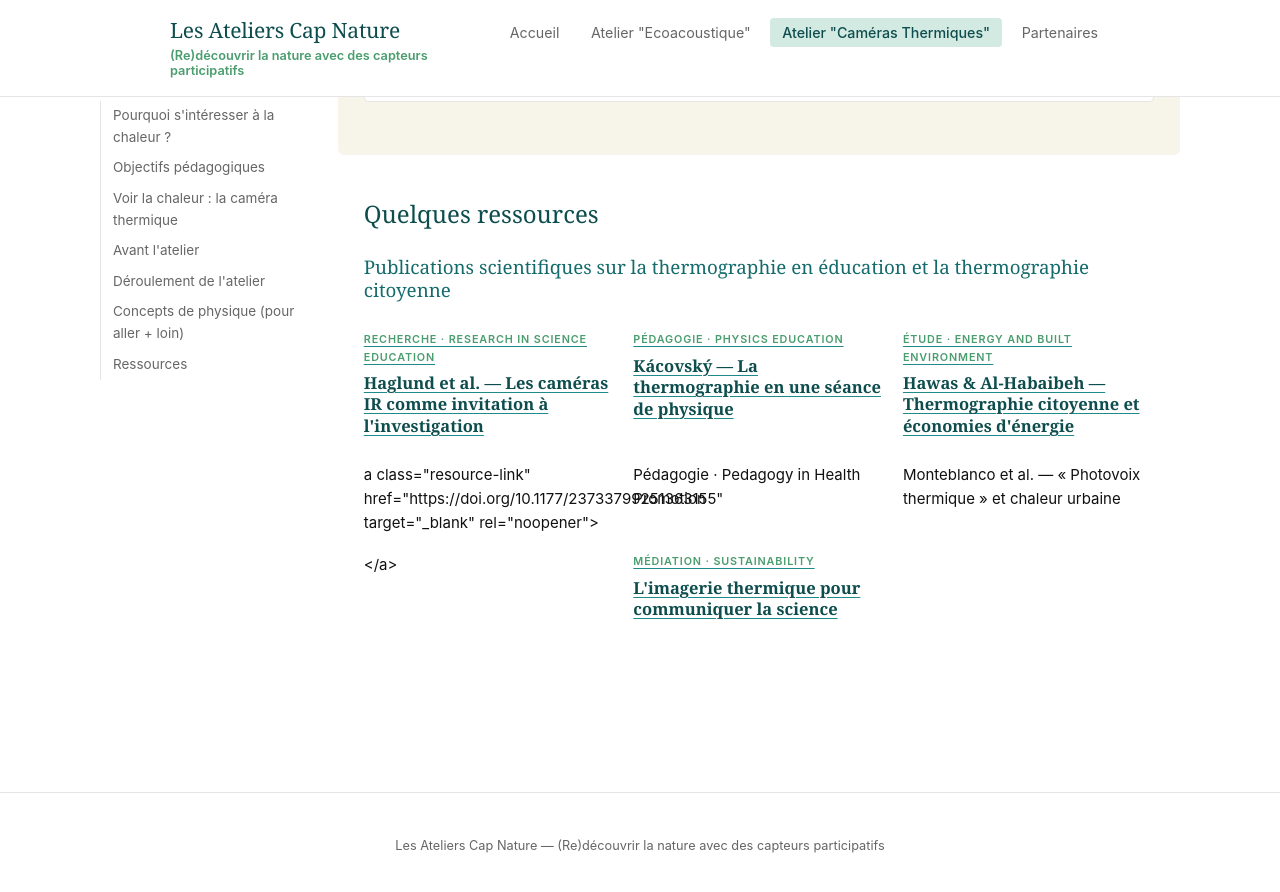
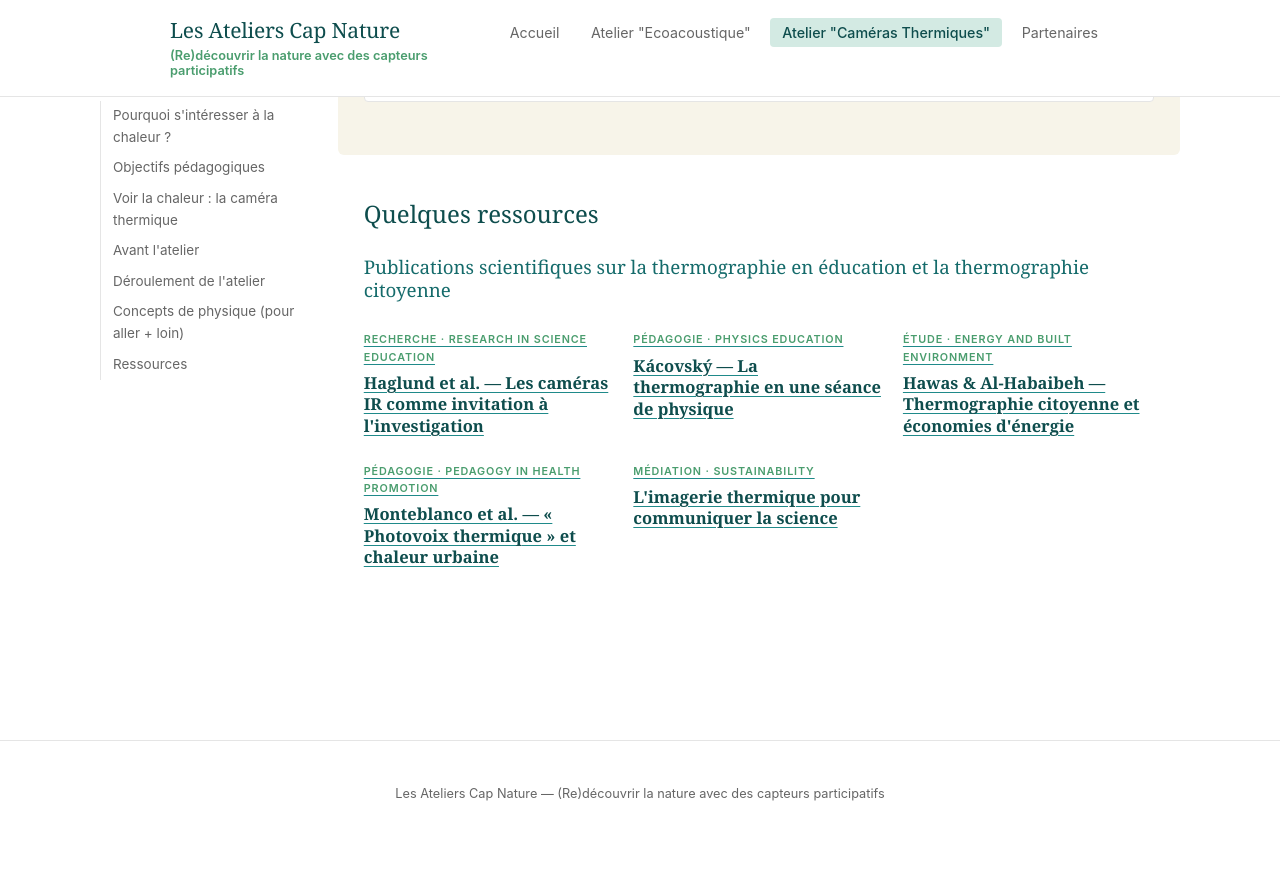
Before and after one commit to marieleapouliquen/wiki-cap-nature, a Jekyll site: the page built from _pages/atelier-thermique.md, in a window 1280 px wide and 900 px high, scrolled down 7145 px. Shown: the top 892 px of the window. Built offline with Jekyll 4.4.1, drawn with Linux system fonts in a browser that asks for light colours; after the commit the page ends 7993 px from its top, so only the background shows below that.

Commit message:
Update atelier-thermique.md

```diff
--- a/_pages/atelier-thermique.md
+++ b/_pages/atelier-thermique.md
@@ -390,7 +390,7 @@ toc:
         <span class="resource-link-label">Étude · Energy and Built Environment</span>
         <span class="resource-link-title">Hawas &amp; Al-Habaibeh — Thermographie citoyenne et économies d'énergie</span>
       </a>
-      a class="resource-link" href="https://doi.org/10.1177/23733799251363155" target="_blank" rel="noopener">
+      <a class="resource-link" href="https://doi.org/10.1177/23733799251363155" target="_blank" rel="noopener">
         <span class="resource-link-label">Pédagogie · Pedagogy in Health Promotion</span>
         <span class="resource-link-title">Monteblanco et al. — « Photovoix thermique » et chaleur urbaine</span>
       </a>
```
